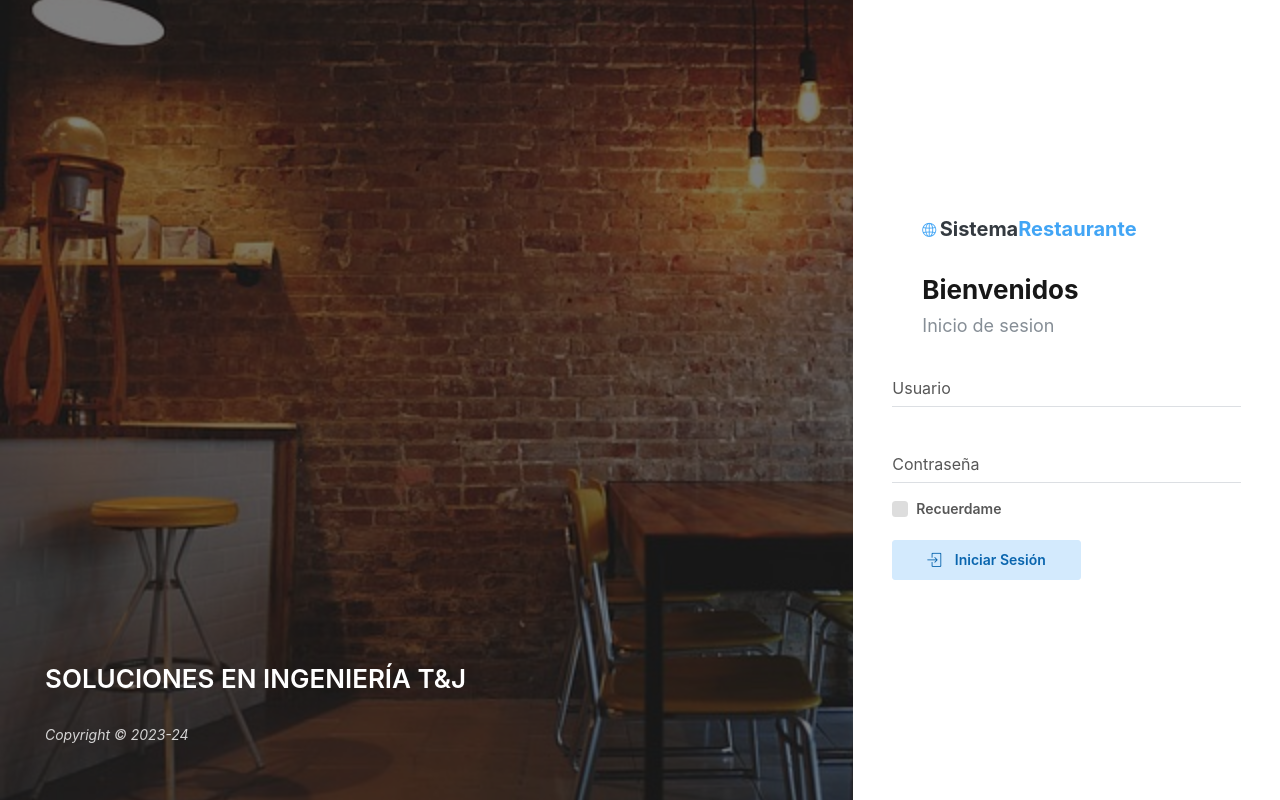
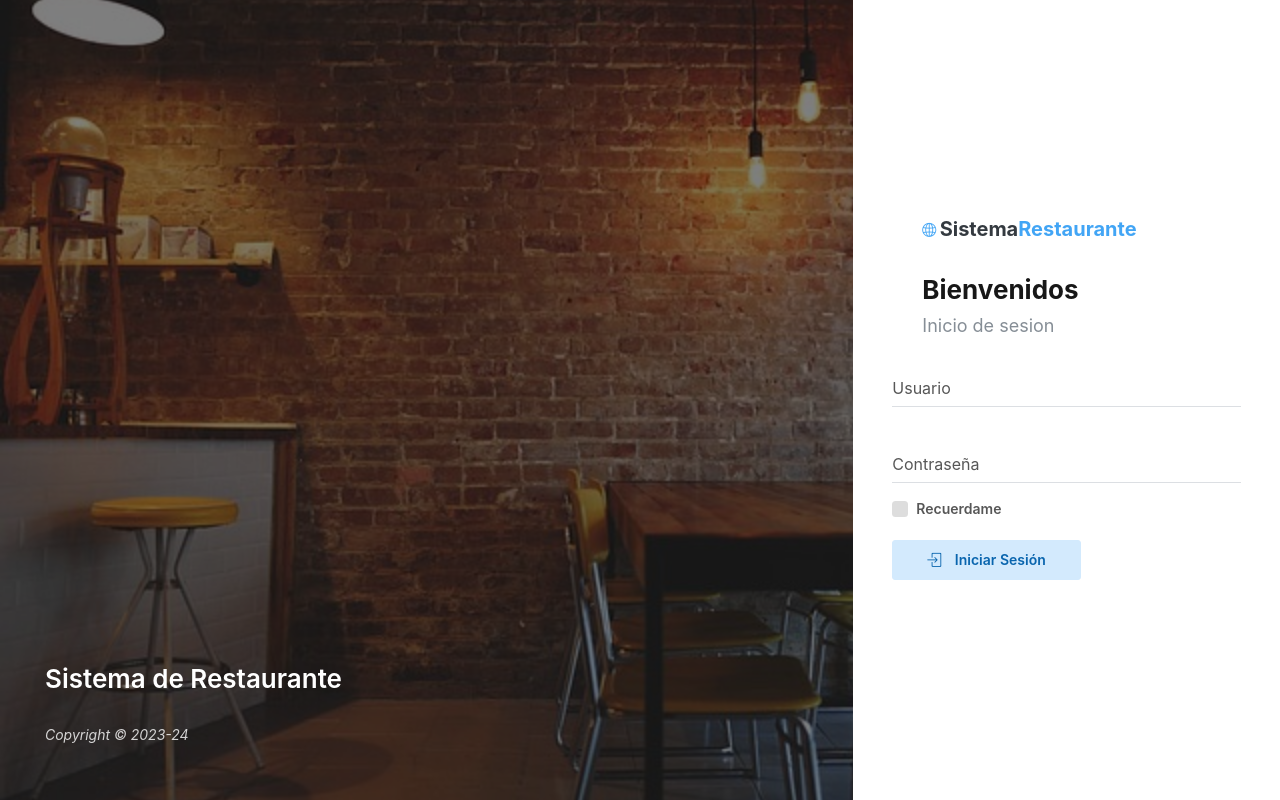
Before and after one commit to pholguinc/sistema-restaurante, a PHP site: page /sistema-restaurante/ in a window 1280 px wide. Run offline with PHP 8.4, Linux system fonts and the light colour scheme.

Commit message:
add changes

```diff
--- a/config/conexion.php
+++ b/config/conexion.php
@@ -6,7 +6,7 @@ class Conectar
     public function Conexion()
     {
         try {
-            $conectar = $this->dbh = new PDO("mysql:host=localhost;dbname=bd_restaurante", "root", "12345678");
+            $conectar = $this->dbh = new PDO("mysql:host=localhost;dbname=bd_restaurante", "root", "");
 
 
             return $conectar;
@@ -23,6 +23,6 @@ class Conectar
 
     public static function ruta()
     {
-        return "http://localhost:82/sistema_restaurante/";
+        return "http://localhost/sistema-restaurante/";
     }
 }
--- a/index.php
+++ b/index.php
@@ -54,7 +54,7 @@ if (isset($_POST["enviar"]) and $_POST["enviar"] == "si") {
                     <div class="hero-static col-md-6 col-xl-8 d-none d-md-flex align-items-md-end">
                         <div class="p-30 invisible" data-toggle="appear">
                             <p class="font-size-h3 font-w600 text-white">
-                                SOLUCIONES EN INGENIERÍA T&J
+                                Sistema de Restaurante
                             </p>
                             <p class="font-italic text-white-op">
                                 Copyright &copy; <span class="js-year-copy">2023</span>
```
